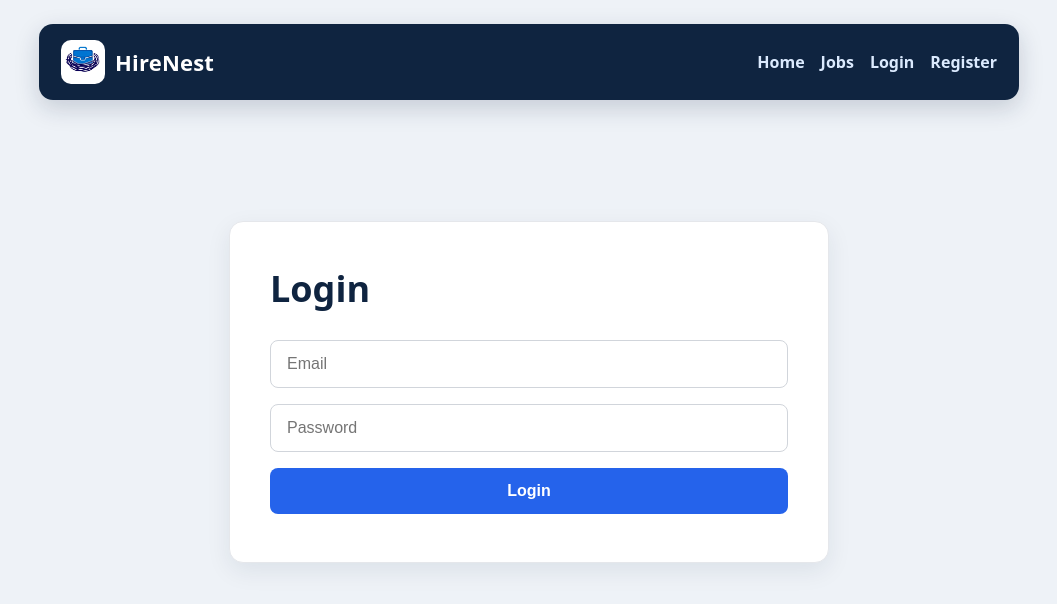
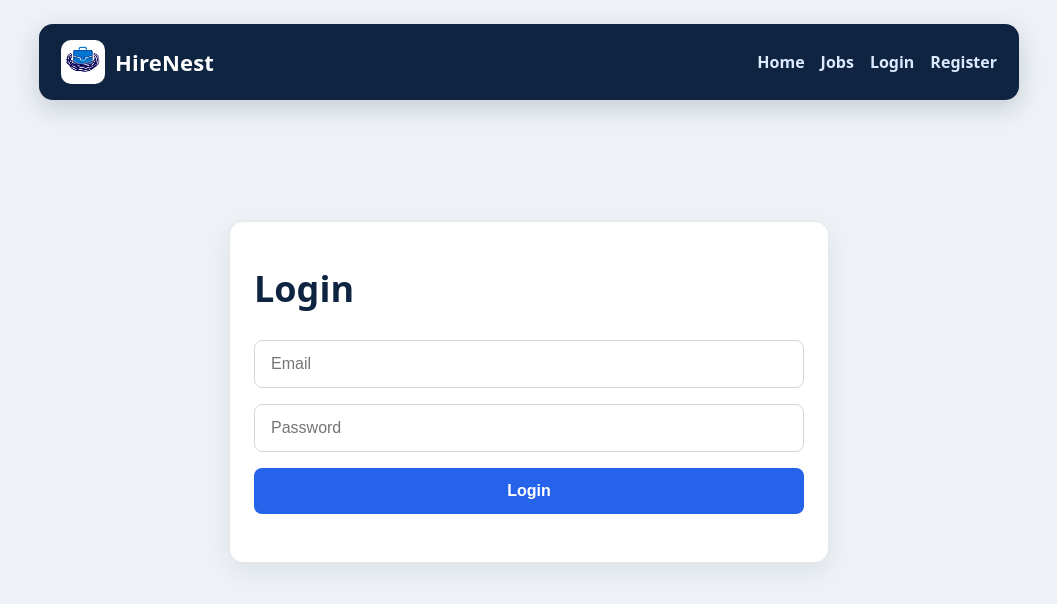
Before and after one commit to minog9959-png/HireNest-Job-Portal, a React (Vite) app in the folder frontend/: page /login in a window 1280 px wide. Shown: the top 604 px of the page, without its empty margins (111-1168 px from the left). Built offline with nearby package versions, Linux system fonts and the light colour scheme; no server answers.

Commit message:
Reduce Login/Register form left-right padding to 24px

```diff
--- a/frontend/src/App.css
+++ b/frontend/src/App.css
@@ -85,7 +85,7 @@ form {
 
 /* Login / Register page: form screen ke center me, thora bara */
 .auth-page { display: flex; justify-content: center; align-items: center; min-height: 65vh; padding-top: 8px; }
-.auth-page form { margin: 0; max-width: 600px; padding: 40px 40px 48px; gap: 16px; }
+.auth-page form { margin: 0; max-width: 600px; padding: 40px 24px 48px; gap: 16px; }
 .auth-page form h1 { font-size: 36px; margin-bottom: 8px; }
 .auth-page form input, .auth-page form select { padding: 14px 16px; font-size: 16px; }
 .auth-page form button { padding: 14px 18px; font-size: 16px; }
```
